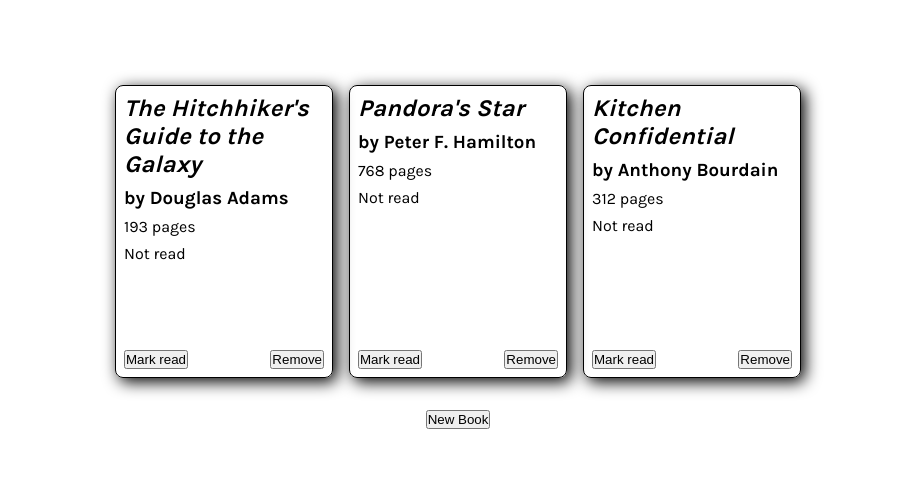
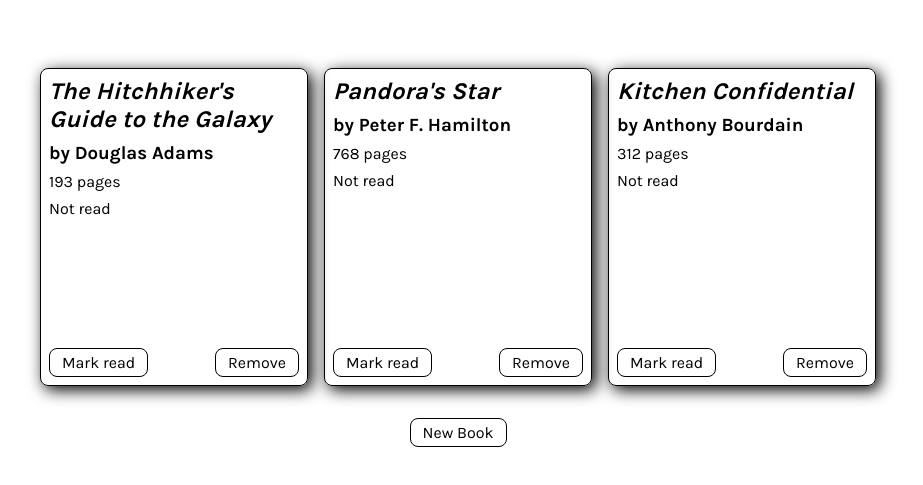
Before and after one commit to reinerb/odin-library, a plain HTML site: page index.html in a window 1280 px wide. Shown: the part 143-628 px from the top of the page, without its empty margins (182-1105 px from the left). Drawn offline with Linux system fonts and the light colour scheme.

Commit message:
Style buttons

```diff
--- a/styles.css
+++ b/styles.css
@@ -13,6 +13,23 @@
   gap: 2rem;
 }
 
+button {
+  cursor: pointer;
+  border: 1px solid black;
+  outline: none;
+  font-family: inherit;
+  font-size: inherit;
+  padding: 0.25rem 0.75rem;
+  background: none;
+  border-radius: 0.5rem;
+}
+
+button:hover,
+button:focus {
+  outline: none;
+  background-color: aliceblue;
+}
+
 .library-grid {
   display: flex;
   align-items: center;
@@ -23,8 +40,8 @@
 }
 
 .book-card {
-  width: 200px;
-  height: 275px;
+  width: 250px;
+  height: 300px;
   padding: 0.5rem;
   border: 1px solid black;
   border-radius: 0.5rem;
@@ -48,10 +65,6 @@
   justify-content: space-between;
 }
 
-.read {
-  background-color: green;
-}
-
 .inactive {
   display: none;
 }
```
